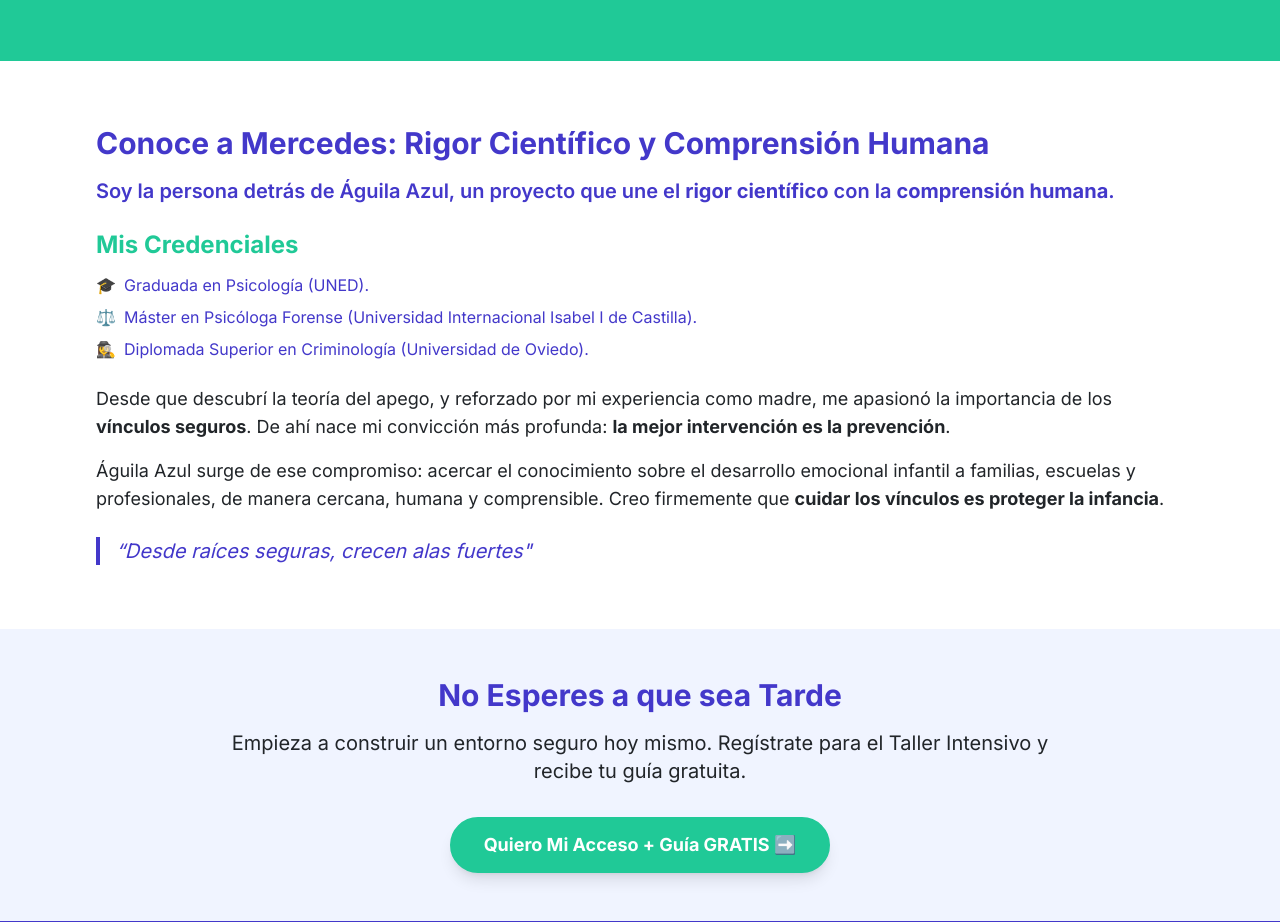
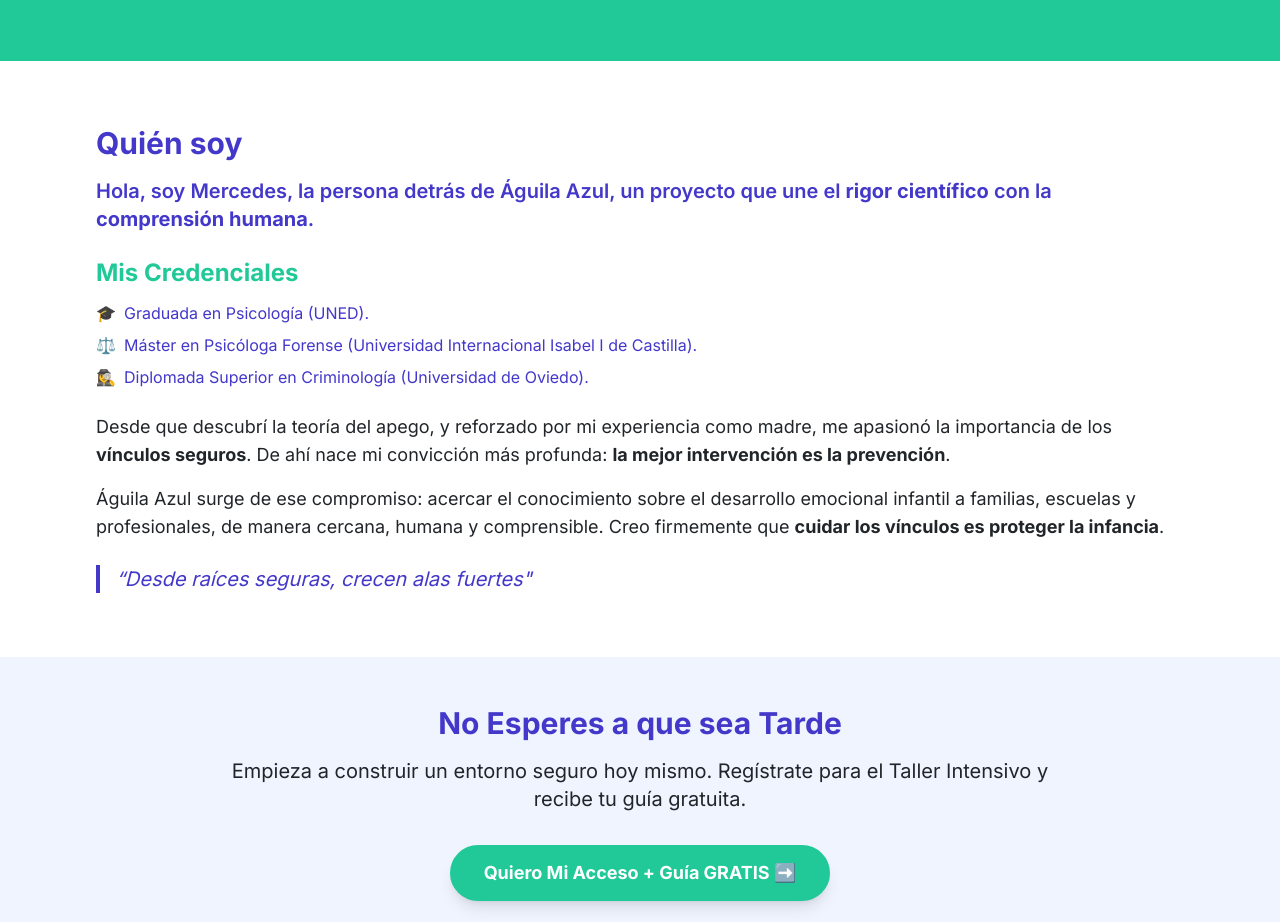
Before and after one commit to aguilaazulpsicologia/aguila, a plain HTML site: page index.html in a window 1280 px wide. Shown: the part 3007-3929 px from the top of the page. Drawn offline with nearby package versions, Linux system fonts and the light colour scheme; no server answers.

Commit message:
Update index.html

```diff
--- a/index.html
+++ b/index.html
@@ -363,9 +363,9 @@
 
             <!-- Este div ahora ocupará el 100% del ancho en escritorio (antes lg:col-span-2) -->
             <div>
-                <h3 class="text-3xl font-bold text-primary mb-4">Conoce a Mercedes: Rigor Científico y Comprensión Humana</h3>
+                <h3 class="text-3xl font-bold text-primary mb-4">Quién soy</h3>
                 <p class="text-xl font-semibold text-primary mb-4">
-                    Soy la persona detrás de Águila Azul, un proyecto que une el <strong>rigor científico</strong> con la <strong>comprensión humana</strong>.
+                    Hola, soy Mercedes, la persona detrás de Águila Azul, un proyecto que une el <strong>rigor científico</strong> con la <strong>comprensión humana</strong>.
                 </p>
 
                 <h4 class="text-2xl font-bold text-accent mt-6 mb-3">Mis Credenciales</h4>
```
